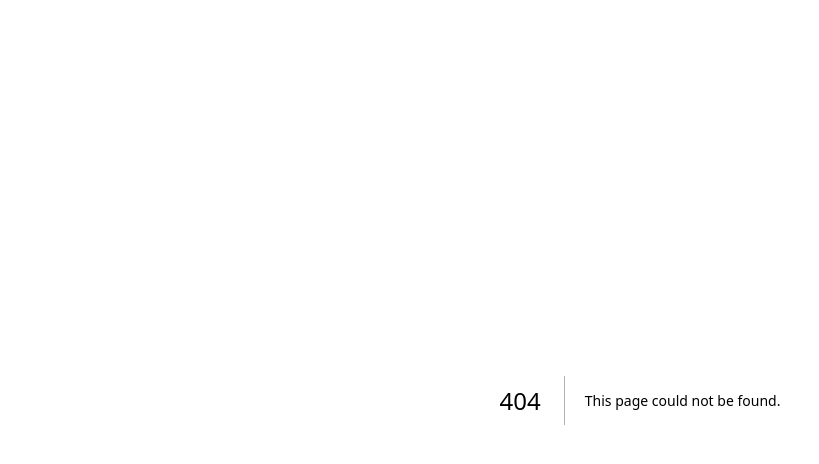
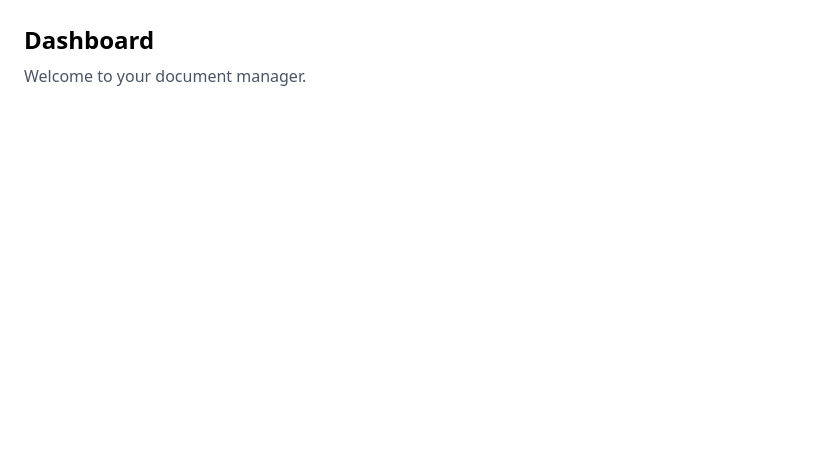
Before and after one commit to AbhinavPrakashCoading/document_manager_v1, a Next.js app: page / in a window 1280 px wide. Before the commit this address had no page. Shown: the top 464 px of the page, without its empty margins (0-819 px from the left). Built offline with nearby package versions, Linux system fonts and the light colour scheme.

Commit message:
Create page.tsx

```diff
--- /dev/null
+++ b/src/app/page.tsx
@@ -0,0 +1,12 @@
+// src/app/dashboard/page.tsx
+
+import React from 'react'
+
+export default function DashboardPage() {
+  return (
+    <main className="p-6">
+      <h1 className="text-2xl font-semibold">Dashboard</h1>
+      <p className="mt-2 text-gray-600">Welcome to your document manager.</p>
+    </main>
+  )
+}
```
